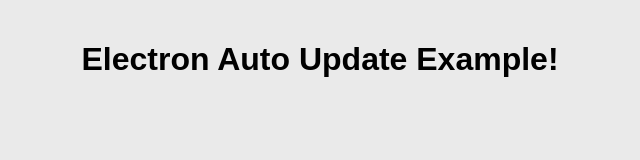
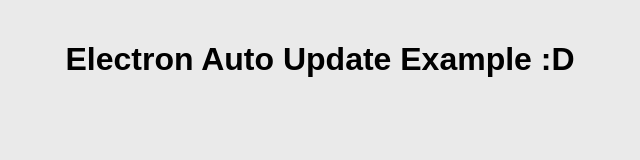
Before and after one commit to ParkerSm1th/ElectronAutoUpdate, an Electron app: page index.html in a window 800 px wide. Shown: the whole page, without its empty margins (80-720 px from the left). Drawn offline with Linux system fonts and the light colour scheme; no server answers.

Commit message:
Version 1.0.1 update

```diff
--- a/index.html
+++ b/index.html
@@ -26,7 +26,7 @@
   </style>
 </head>
 <body>
-  <h1>Electron Auto Update Example!</h1>
+  <h1>Electron Auto Update Example :D</h1>
   <p id="version"></p>
 
   <div id="notification" class="hidden">
--- a/package.json
+++ b/package.json
@@ -1,6 +1,6 @@
 {
   "name": "electron-auto-update-example",
-  "version": "1.0.0",
+  "version": "1.0.1",
   "description": "",
   "main": "main.js",
   "scripts": {
```
Also changed, not shown: 1 other file.
